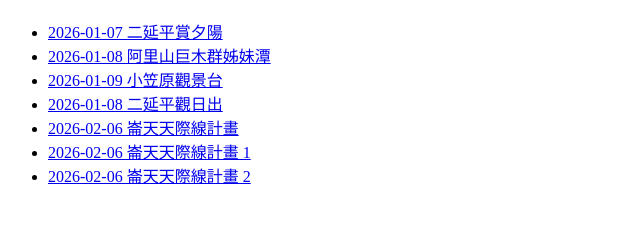
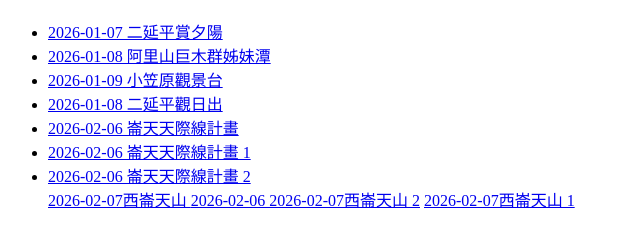
Before and after one commit to hsupeter-code/gpx-maps, a plain HTML site: page index.html in a window 1280 px wide. Shown: the part 70-316 px from the top of the page, without its empty margins (0-640 px from the left). Drawn offline with Linux system fonts and the light colour scheme.

Commit message:
Add links for 2026-02-07 西崙天山

```diff
--- a/index.html
+++ b/index.html
@@ -28,6 +28,12 @@
          <li>
             <a href="20260206崙天天際線計畫_report2.html">2026-02-06 崙天天際線計畫 2</a>
         </li>
+            <a href="2026-02-07西崙天山_分段行程數據.html">2026-02-07西崙天山 </a>
+        </li>
+            <a href="2026-02-07西崙天山_地圖.html">2026-02-06 2026-02-07西崙天山 2</a>
+        </li>
+            <a href="2026-02-07西崙天山_高度變化圖.html">2026-02-07西崙天山 1</a>
+        </li>
     </ul>
 </body>
 </html>
```
